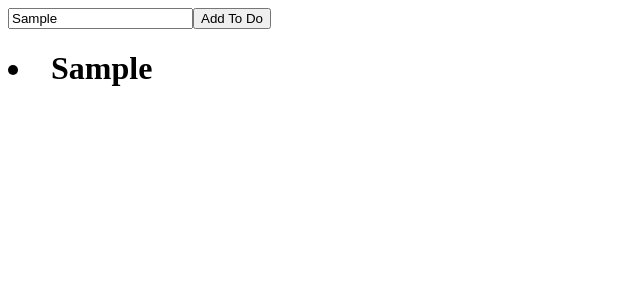
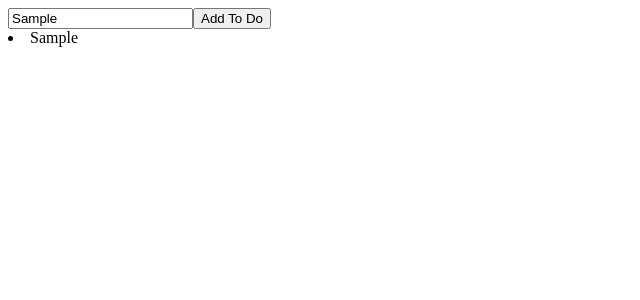
Before and after one commit to y-zaky/redux-toDo-list, a React app: page / in a window 1280 px wide. Both pictures are taken after typing "Sample" into the empty fields and a click on the button "Add To Do". Shown: the top 300 px of the page, without its empty margins (0-640 px from the left). Built offline with nearby package versions, Linux system fonts and the light colour scheme.

Commit message:
toDoList rendered with class

```diff
--- a/components/List.js
+++ b/components/List.js
@@ -1,34 +1,26 @@
 import React, { Component } from 'react'
 
-// export default class List extends Component {
-//   render() {
-//     const renderList = (this.props.value) => {
+export default class List extends Component {
+  render () {
 
-//       const listItems = this.props.value
-//       console.log('listItems', listItems)
-//       return listItems.map (
-//         (toDo, index) => {
-//           console.log('toDooo', toDo)
-//           return <li key={index}>{toDo}</li>
-//       })
+    const toDosListArr = this.props.value
+    const toDos = toDosListArr.map( (toDo, index) => <li key={index}>{toDo}</li> )
 
-//     }
+    return (
+      <div> {toDos} </div>
+    )
 
-//     return (
-//       <div> {renderList} </div>
-//     )
+  }
 
-//   }
+}
 
+// export default function List (props) {
+//   const toDos = props.value
+//   console.log(toDos)
+//   const list = toDos.map(
+//     (toDo, index) => <li key={index}>{toDo}</li>
+//   )
+//   return (
+//     <h1>{list}</h1>
+//   )
 // }
-
-export default function List (props) {
-  const toDos = props.value
-  console.log(toDos)
-  const list = toDos.map(
-    (toDo, index) => <li key={index}>{toDo}</li>
-  )
-  return (
-    <h1>{list}</h1>
-  )
-}
```
